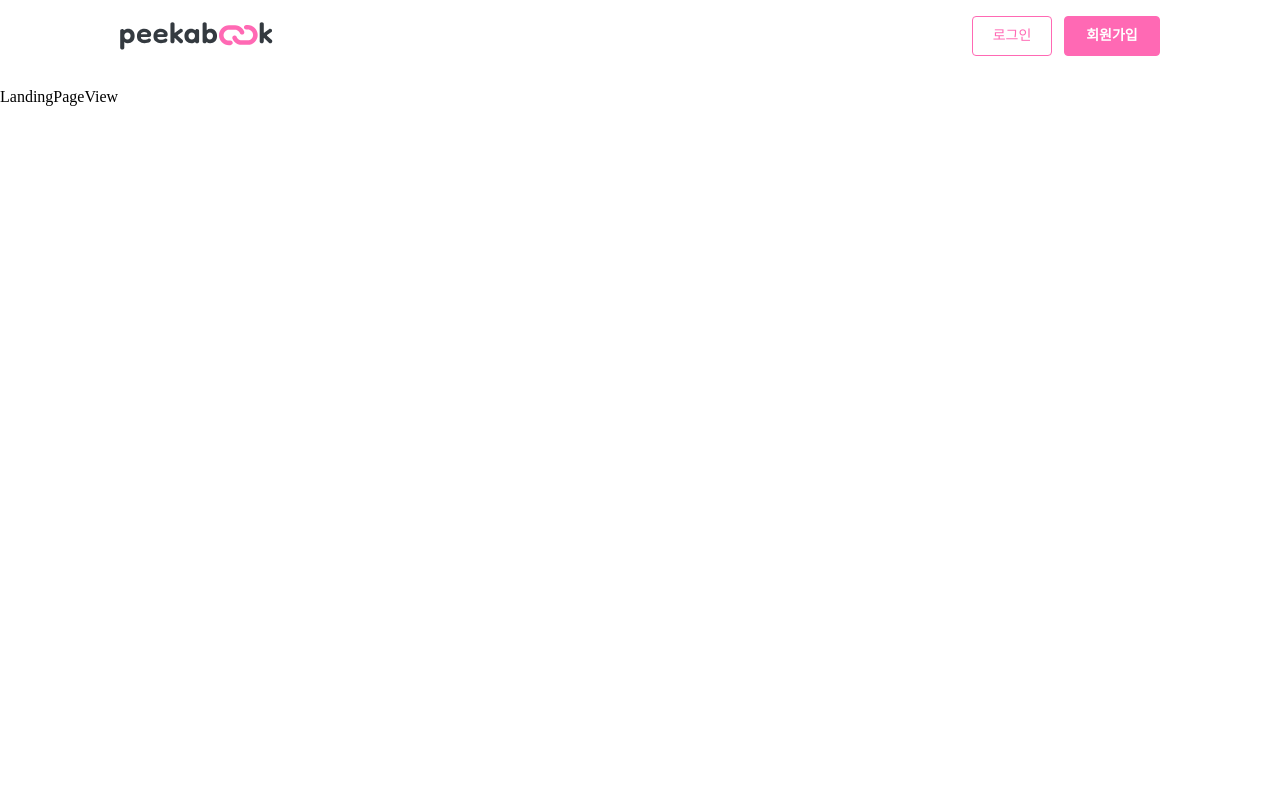
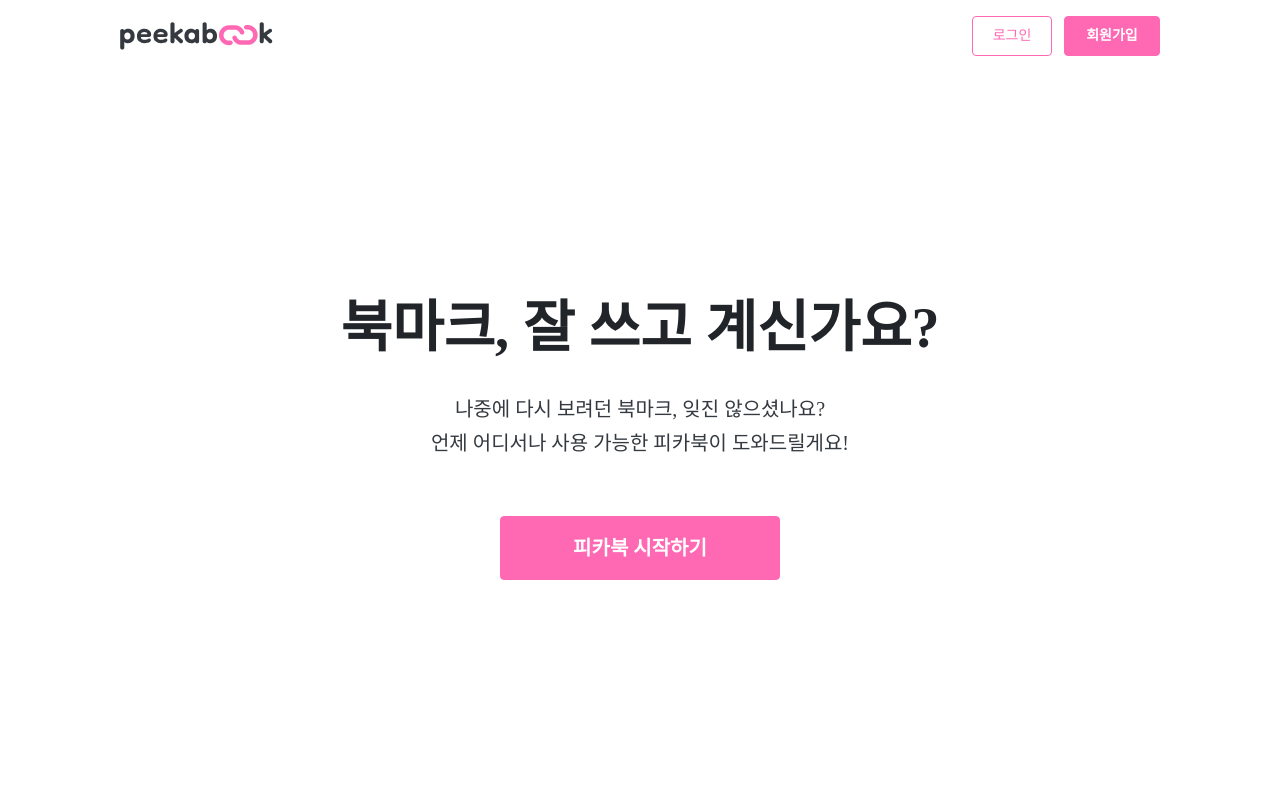
Before and after one commit to sunday-8-turtle/peekabook-client, a Vue app: page / in a window 1280 px wide. Shown: the top 800 px of the page. Built offline with nearby package versions, Linux system fonts and the light colour scheme; a web font is replaced by a local one.

Commit message:
feat: Landing Page 기본 레이아웃

```diff
--- a/src/App.vue
+++ b/src/App.vue
@@ -1,6 +1,6 @@
 <template>
   <TheGnb />
-  <main>
+  <main id="main">
     <router-view />
   </main>
 </template>
@@ -19,4 +19,15 @@ export default defineComponent({
 @import 'design/_normalize.css';
 @import 'design/_typography.scss';
 @import 'design/_responsive.scss';
+
+#app {
+  display: flex;
+  flex-direction: column;
+}
+
+#main {
+  margin-top: 72px;
+  display: flex;
+  flex-direction: column;
+}
 </style>
--- a/src/components/TheGnb.vue
+++ b/src/components/TheGnb.vue
@@ -167,6 +167,11 @@ export default defineComponent({
 <style lang="scss" scoped>
 header {
   height: 72px;
+  position: fixed;
+  left: 0;
+  right: 0;
+  top: 0;
+  bottom: 0;
 
   nav {
     height: 100%;
--- a/src/views/LandingPageView.vue
+++ b/src/views/LandingPageView.vue
@@ -1,9 +1,10 @@
 <script lang="ts">
 import { defineComponent } from 'vue';
+import BaseButton from '@/components/BaseButton.vue';
 
 export default defineComponent({
   name: 'LandingPageView',
-  components: {},
+  components: { BaseButton },
   props: {},
   setup() {
     return {};
@@ -12,7 +13,76 @@ export default defineComponent({
 </script>
 
 <template>
-  <p style="height: 1500px">LandingPageView</p>
+  <div class="container">
+    <section class="first">
+      <p class="large" style="margin-bottom: 28px">북마크, 잘 쓰고 계신가요?</p>
+      <p style="margin-bottom: 56px">
+        나중에 다시 보려던 북마크, 잊진 않으셨나요? <br />
+        언제 어디서나 사용 가능한 피카북이 도와드릴게요!
+      </p>
+      <BaseButton
+        :shape="'fill'"
+        :fontSize="'20px'"
+        style="width: 280px; height: 64px"
+      >
+        피카북 시작하기
+      </BaseButton>
+    </section>
+    <section>
+      <p>두번째 섹션</p>
+    </section>
+    <section>
+      <p>세번째 섹션</p>
+    </section>
+    <section>
+      <p>네번째 섹션</p>
+    </section>
+  </div>
 </template>
 
-<style lang="scss" scoped></style>
+<style lang="scss" scoped>
+.container {
+  width: 100%;
+  // height: 100%;
+
+  display: flex;
+  flex-direction: column;
+
+  > section {
+    &:nth-child(2n) {
+      background: #f8f9fa;
+    }
+  }
+}
+
+section {
+  width: 100%;
+  height: 560px;
+
+  display: flex;
+  flex-direction: column;
+  justify-content: center;
+  align-items: center;
+
+  &.first {
+    height: calc(100vh - 72px);
+  }
+
+  p {
+    margin: 0;
+    text-align: center;
+
+    font-size: 20px;
+    line-height: 34px;
+    font-weight: 400;
+    color: #343a40;
+
+    &.large {
+      font-weight: 700;
+      font-size: 56px;
+      line-height: 72px;
+      color: #212529;
+    }
+  }
+}
+</style>
```
